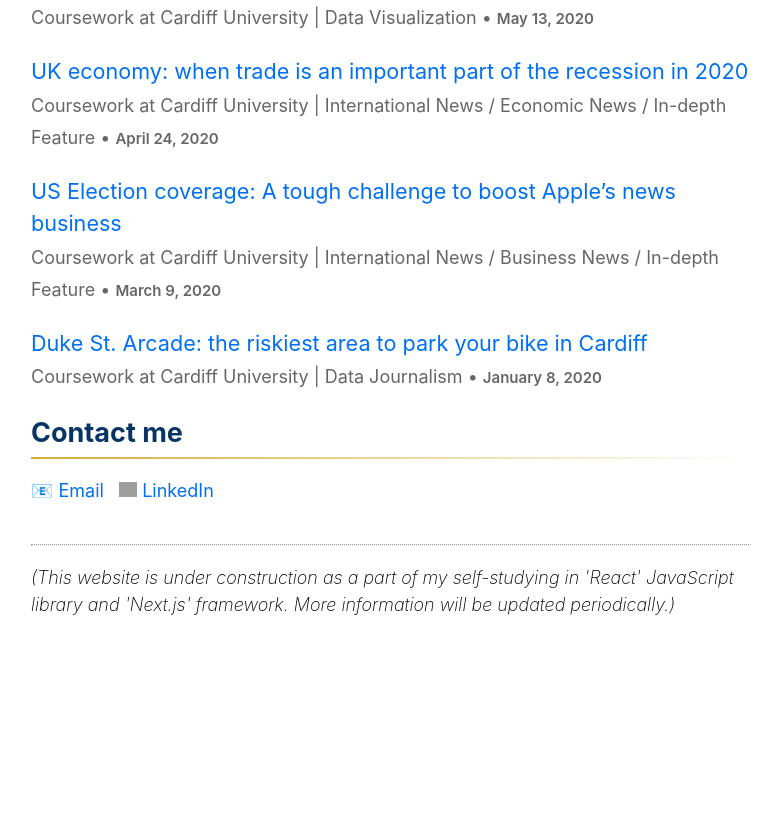
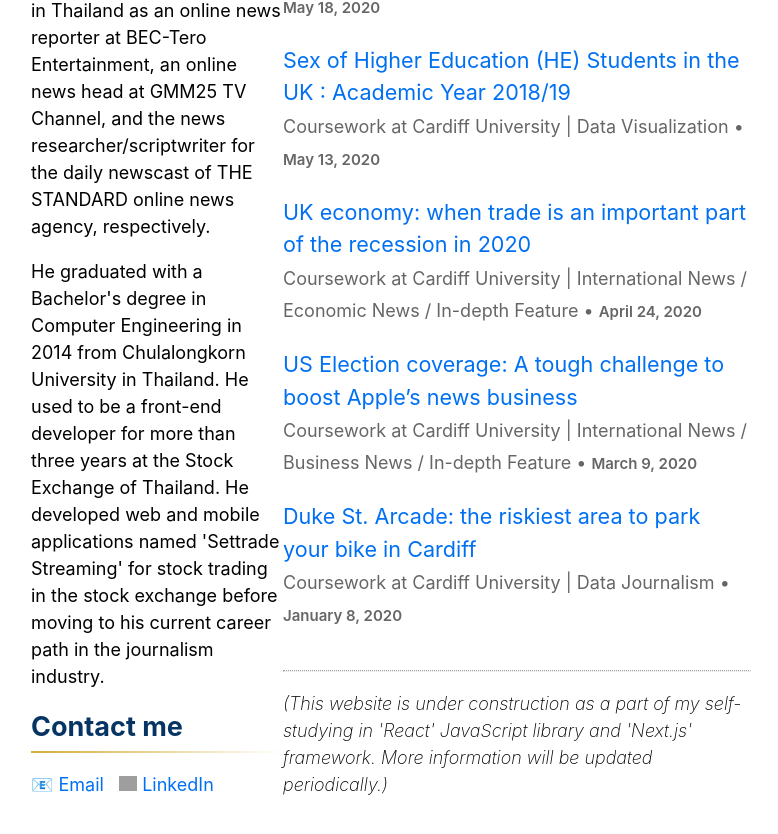
Before and after one commit to pasitk/pasitk.github.io-2022, a Next.js app: page / in a window 1280 px wide. Shown: the part 1789-2623 px from the top of the page, without its empty margins (249-1027 px from the left). Before the commit the page ends 2479 px from the top, so only its background shows below. Built offline with nearby package versions, Linux system fonts and the light colour scheme; grey boxes are pictures that could not be loaded.

Commit message:
Adjust bg 8

```diff
--- a/pages/index.js
+++ b/pages/index.js
@@ -27,6 +27,8 @@ export default function Home({allPortfolioData}) {
       <Head>
         <title>{siteTitle}</title>
       </Head>
+      <section>
+        <aside className={utilStyles.aside}>
           <section className={utilStyles.headingProfilePicture}>
             <Image
               priority
@@ -46,6 +48,13 @@ export default function Home({allPortfolioData}) {
             <p>Before he pursued his Master's degree, he worked in Thailand as an online news reporter at BEC-Tero Entertainment, an online news head at GMM25 TV Channel, and the news researcher/scriptwriter for the daily newscast of THE STANDARD online news agency, respectively.</p>
             <p>He graduated with a Bachelor's degree in Computer Engineering in 2014 from Chulalongkorn University in Thailand. He used to be a front-end developer for more than three years at the Stock Exchange of Thailand. He developed web and mobile applications named 'Settrade Streaming' for stock trading in the stock exchange before moving to his current career path in the journalism industry.</p>
           </section>
+          <section className={utilStyles.headingSm}>
+            <h2 className={`${utilStyles.headingLg} ${utilStyles.mainHeadColor}`}>Contact me</h2>
+            <div className={`${utilStyles.mainHeadColorAfter}`}></div>
+            <p><Link href={`mailto: pasitkong.k@gmail.com`}><a>📧 Email</a></Link>&nbsp;&nbsp;&nbsp;<Link href={`https://www.linkedin.com/in/pasitk/`}><a><Image priority src="/images/LI-In-Bug.png" height={15} width={18} alt="LinkedIn" loader={myLoader} /> LinkedIn</a></Link></p>
+          </section>
+        </aside>
+        <main className={utilStyles.main}>
           <section className={`${utilStyles.headingMd} ${utilStyles.padding1px}`}>
             <h2 className={`${utilStyles.headingLg} ${utilStyles.mainHeadColor}`}>Portfolio <span className={`${utilStyles.remark} ${utilStyles.light}`}>(will be updated further soon...)</span></h2>
             <div className={`${utilStyles.mainHeadColorAfter}`}></div>
@@ -68,14 +77,11 @@ export default function Home({allPortfolioData}) {
               ))}
             </ul>
           </section>
-      <section className={utilStyles.headingSm}>
-        <h2 className={`${utilStyles.headingLg} ${utilStyles.mainHeadColor}`}>Contact me</h2>
-        <div className={`${utilStyles.mainHeadColorAfter}`}></div>
-        <p><Link href={`mailto: pasitkong.k@gmail.com`}><a>📧 Email</a></Link>&nbsp;&nbsp;&nbsp;<Link href={`https://www.linkedin.com/in/pasitk/`}><a><Image priority src="/images/LI-In-Bug.png" height={15} width={18} alt="LinkedIn" loader={myLoader} /> LinkedIn</a></Link></p>
-      </section>
           <hr className={utilStyles.remark} />
           <section className={`${utilStyles.headingSm} ${utilStyles.remark} ${utilStyles.light}`}>
             <p>(This website is under construction as a part of my self-studying in 'React' JavaScript library and 'Next.js' framework. More information will be updated periodically.)</p>
+          </section>
+        </main>
       </section>
 
     </Layout>
--- a/styles/utils.module.css
+++ b/styles/utils.module.css
@@ -1,3 +1,8 @@
+.aside {
+  display: inline-block;
+  width: 35%;
+}
+
 .heading2Xl {
   font-size: 2.5rem;
   line-height: 1.2;
@@ -112,6 +117,11 @@ hr.remark {
   margin-bottom: 0;
 }
 
+.main {
+  display: inline-block;
+  width: 65%;
+}
+
 .mainHeadColor {
   color: #073563;
   /* border-left: 5px solid #999999; */
```
Also changed, not shown: 14 other files (tests, documents, lock files or other folders). Lines whose indentation alone changed are shown as unchanged.
